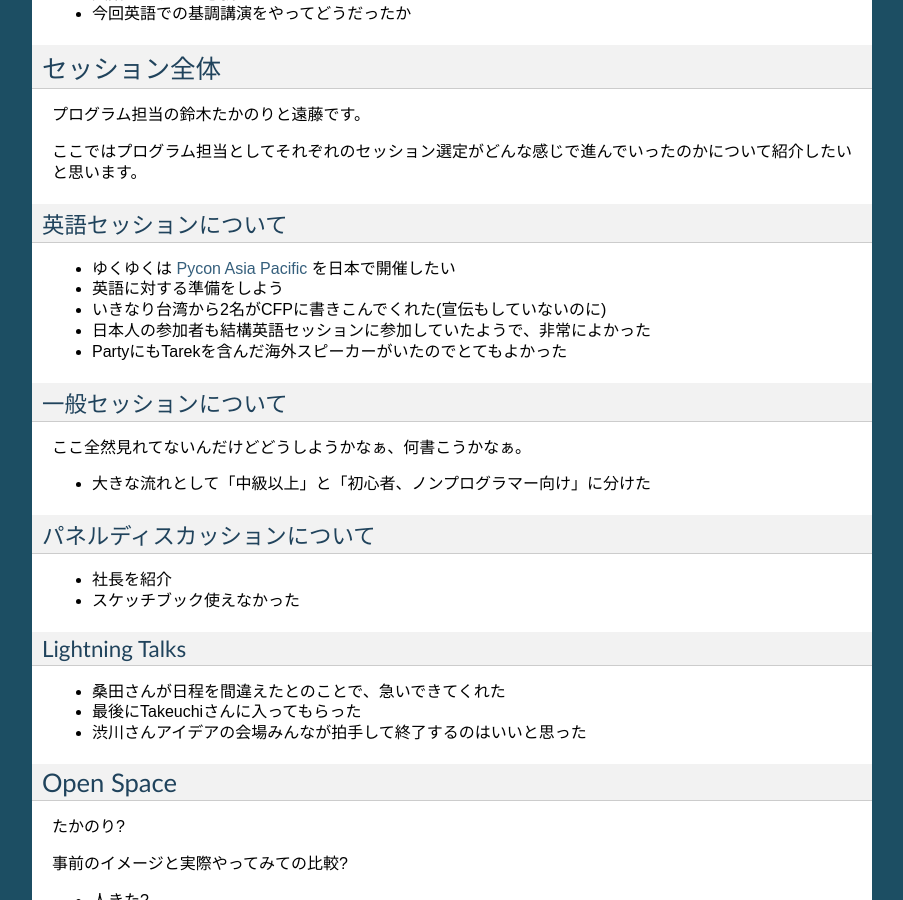
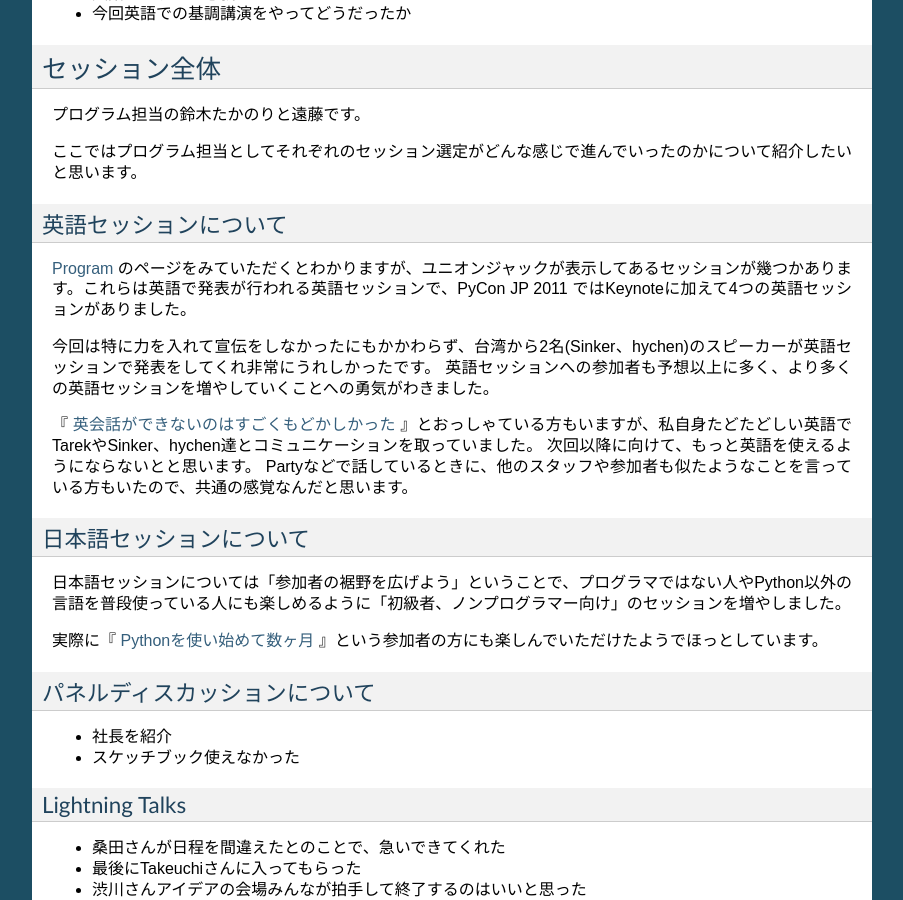
Before and after one commit to michilu/pyconjp-management-side-report, a Sphinx documentation site: the page built from sphinx/report.rst, in a window 1280 px wide and 900 px high, scrolled down 1437 px. Shown: the whole window, without its empty margins (198-1101 px from the left). Built offline with Sphinx 7.4.7, drawn with Linux system fonts in a browser that asks for light colours; some of the changed text lies outside the part shown.

Commit message:
updated english/japanese session

```diff
--- a/sphinx/index.rst
+++ b/sphinx/index.rst
@@ -12,6 +12,8 @@ Contents:
    :maxdepth: 2
 
    report
+   report_hara
+   bpstudy
 
 Indices and tables
 ==================
--- a/sphinx/report.rst
+++ b/sphinx/report.rst
@@ -86,26 +86,45 @@ Snack&Beverage
 .. CFP と投票・選定について軽く
    ----------------------------
    ここ遠藤さんお願い。
+
 .. include:: cfp.rst
 
 .. チュートリアルどうだった?
    -------------------------
    ここ遠藤さんお願い。
+
 .. include:: tutorial.rst
 
 英語セッションについて
 ----------------------
-- ゆくゆくは `Pycon Asia Pacific <http://apac.pycon.org/>`_ を日本で開催したい
-- 英語に対する準備をしよう
-- いきなり台湾から2名がCFPに書きこんでくれた(宣伝もしていないのに)
-- 日本人の参加者も結構英語セッションに参加していたようで、非常によかった
-- PartyにもTarekを含んだ海外スピーカーがいたのでとてもよかった
+`Program <http://2011.pycon.jp/program>`_ のページをみていただくとわかりますが、ユニオンジャックが表示してあるセッションが幾つかあります。これらは英語で発表が行われる英語セッションで、PyCon JP 2011 ではKeynoteに加えて4つの英語セッションがありました。
 
-一般セッションについて
-----------------------
-ここ全然見れてないんだけどどうしようかなぁ、何書こうかなぁ。
+.. PyCon JP は現在スタッフの寺田さん、増田さん、イアンさん、イクバルさんが `Pycon Asia Pacific <http://apac.pycon.org/>`_  で出会ったのがきっかけで始まったイベントです。ゆくゆくは日本でこの「アジア太平洋規模」の PyCon を開きたいと思いがあり、英語セッションと日本以外への情報発信を PyCon JP に慣れていくという狙いがありました。
 
-- 大きな流れとして「中級以上」と「初心者、ノンプログラマー向け」に分けた
+今回は特に力を入れて宣伝をしなかったにもかかわらず、台湾から2名(Sinker、hychen)のスピーカーが英語セッションで発表をしてくれ非常にうれしかったです。
+英語セッションへの参加者も予想以上に多く、より多くの英語セッションを増やしていくことへの勇気がわきました。
+
+『 `英会話ができないのはすごくもどかしかった <http://d.hatena.ne.jp/feiz/20110828/1314547843>`_ 』とおっしゃている方もいますが、私自身たどたどしい英語でTarekやSinker、hychen達とコミュニケーションを取っていました。
+次回以降に向けて、もっと英語を使えるようにならないとと思います。
+Partyなどで話しているときに、他のスタッフや参加者も似たようなことを言っている方もいたので、共通の感覚なんだと思います。
+
+.. 英語セッションで翻訳を入れるか、質疑応答をどうするかは今後の課題だと思います。個人的な感触は現在のスタイルでも「まぁなんとかなる」という印象です。
+
+.. - ゆくゆくは を日本で開催したい
+   - 英語に対する準備をしよう
+   - いきなり台湾から2名がCFPに書きこんでくれた(宣伝もしていないのに)
+   - 日本人の参加者も結構英語セッションに参加していたようで、非常によかった
+   - PartyにもTarekを含んだ海外スピーカーがいたのでとてもよかった
+
+日本語セッションについて
+------------------------
+日本語セッションについては「参加者の裾野を広げよう」ということで、プログラマではない人やPython以外の言語を普段使っている人にも楽しめるように「初級者、ノンプログラマー向け」のセッションを増やしました。
+
+実際に『 `Pythonを使い始めて数ヶ月 <http://room6933.com/blog/2011/08/30/pyconjp2011_attend/>`_ 』という参加者の方にも楽しんでいただけたようでほっとしています。
+
+.. ここ全然見れてないんだけどどうしようかなぁ、何書こうかなぁ。
+
+   - 大きな流れとして「中級以上」と「初心者、ノンプログラマー向け」に分けた
 
 パネルディスカッションについて
 ------------------------------
```
